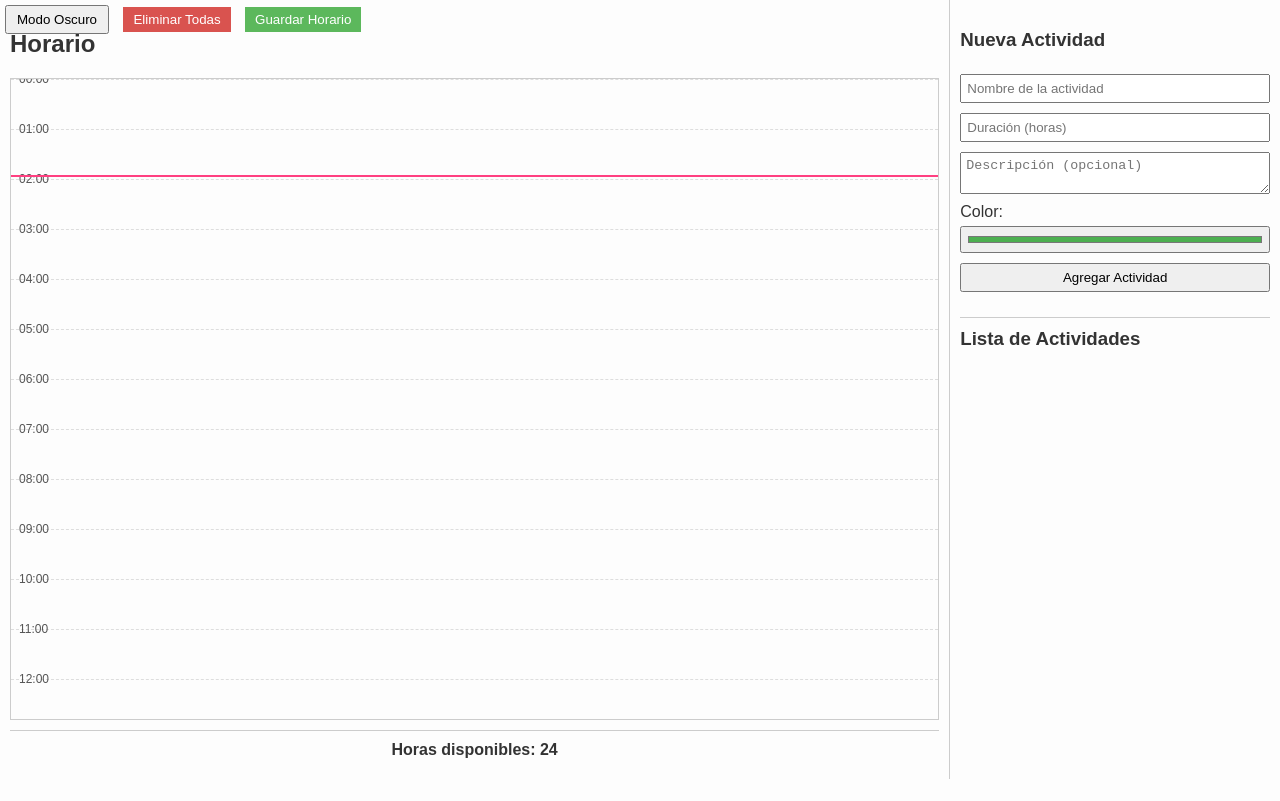
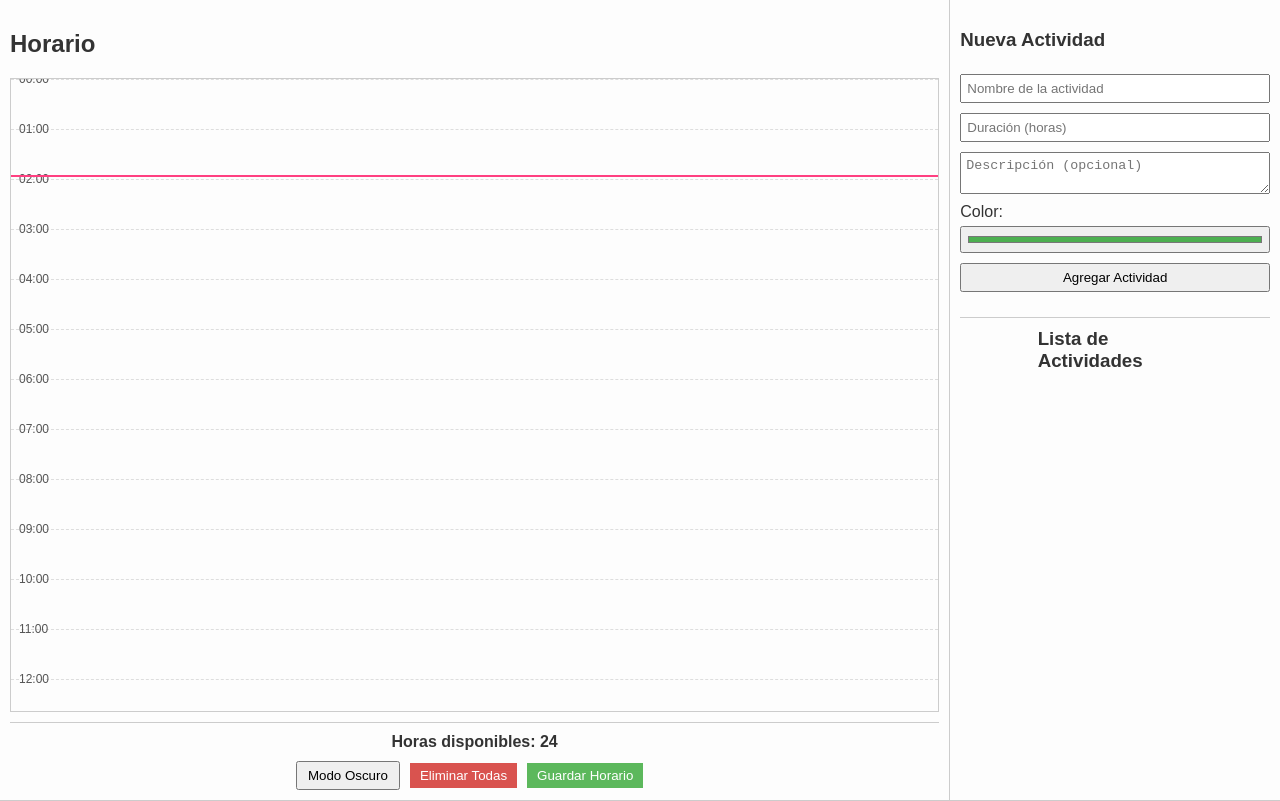
Before and after one commit to jabillino/jabillino.github.io, a plain HTML site: page index.html in a window 1280 px wide. Drawn offline with nearby package versions, Linux system fonts and the light colour scheme.

Commit message:
todo ready

```diff
--- a/index.html
+++ b/index.html
@@ -1,18 +1,14 @@
 <!DOCTYPE html>
 <html lang="es">
+
 <head>
     <meta charset="UTF-8">
     <title>Horario Interactivo</title>
     <link rel="stylesheet" href="styles.css">
 </head>
+
 <body>
     <!-- Controles globales -->
-  <div id="controls">
-    <button id="toggleModeBtn">Modo Oscuro</button>
-    <button id="deleteAllBtn" class="redBtn">Eliminar Todas</button>
-    <button id="saveScheduleBtn" class="greenBtn">Guardar Horario</button>
-  </div>
-
     <div class="container">
         <!-- Sección del horario -->
         <div class="schedule-container">
@@ -24,8 +20,12 @@
                 <div id="timeIndicator"></div>
             </div>
             <div id="availableHours">Horas disponibles: 24</div>
+            <div id="controls">
+                <button id="toggleModeBtn">Modo Oscuro</button>
+                <button id="deleteAllBtn" class="redBtn">Eliminar Todas</button>
+                <button id="saveScheduleBtn" class="greenBtn">Guardar Horario</button>
             </div>
-
+        </div>
         <!-- Sección lateral para crear y listar actividades -->
         <div class="sidebar">
             <div class="activity-form">
@@ -57,7 +57,10 @@
     </div>
 
     <!-- Librería html2canvas para guardar el horario como imagen -->
-  <script src="https://cdnjs.cloudflare.com/ajax/libs/html2canvas/1.4.1/html2canvas.min.js" integrity="sha512-BNaPH3O1IttIhWsuCjvcZHqtQGXRGEWkMBgXK4Uflw8ixGBACnIjmrhZvGSt7abKcR2QOX66Tv72WElx+f+rYQ==" crossorigin="anonymous" referrerpolicy="no-referrer"></script>
+    <script src="https://cdnjs.cloudflare.com/ajax/libs/html2canvas/1.4.1/html2canvas.min.js"
+        integrity="sha512-BNaPH3O1IttIhWsuCjvcZHqtQGXRGEWkMBgXK4Uflw8ixGBACnIjmrhZvGSt7abKcR2QOX66Tv72WElx+f+rYQ=="
+        crossorigin="anonymous" referrerpolicy="no-referrer"></script>
     <script src="script.js"></script>
 </body>
+
 </html>
--- a/script.js
+++ b/script.js
@@ -75,7 +75,7 @@ const timeIndicator = document.getElementById('timeIndicator');
 function updateTimeIndicator() {
     const now = new Date();
     // Convertir la hora actual a "hora en el horario" (0 a 24)
-  const currentHour = now.getHours() + now.getMinutes()/60 + now.getSeconds()/3600;
+    const currentHour = now.getHours() + now.getMinutes() / 60 + now.getSeconds() / 3600;
     // Calcular el "top" en base a slotHeight (la cuadrícula interna tiene 24 horas = 1200px)
     const topPos = currentHour * slotHeight;
     timeIndicator.style.top = topPos + 'px';
--- a/styles.css
+++ b/styles.css
@@ -3,38 +3,47 @@ body {
     font-family: Arial, sans-serif;
     margin: 0;
     padding: 0;
-    overflow: hidden; /* Sin scroll global */
+    overflow: hidden;
+    /* Sin scroll global */
     height: 100vh;
     background-color: #fdfdfd;
     color: #333;
     transition: background-color 0.3s, color 0.3s;
 }
+
 body.dark-mode {
     background-color: #222;
     color: #eee;
 }
+
 .container {
     display: flex;
     flex: 1;
+    border-bottom: 1px solid #ccc;
+    height: 100%;
 }
 
 /* Controles globales */
 #controls {
-    position: fixed;
-    top: 5px;
-    left: 5px;
     z-index: 1100;
+    width: 100%;
+    display: flex;
+    justify-content: center;
+    align-items: center;
 }
+
 #controls button {
     margin-right: 10px;
     padding: 5px 10px;
     cursor: pointer;
 }
+
 .redBtn {
     background-color: #d9534f;
     color: white;
     border: none;
 }
+
 .greenBtn {
     background-color: #5cb85c;
     color: white;
@@ -48,14 +57,18 @@ body {
     display: flex;
     flex-direction: column;
 }
+
 .schedule {
     position: relative;
-    height: 80vh; /* 80% de la altura de la ventana */
+    height: 80vh;
+    /* 80% de la altura de la ventana */
     border: 1px solid #ccc;
     background: #fdfdfd;
     margin-bottom: 10px;
-    overflow-y: auto;  /* Scroll solo en esta área */
+    overflow-y: auto;
+    /* Scroll solo en esta área */
 }
+
 body.dark-mode .schedule {
     background: #333;
     border-color: #555;
@@ -116,6 +129,7 @@ body {
     border-top: 1px solid #ccc;
     font-weight: bold;
 }
+
 body.dark-mode #availableHours {
     border-color: #555;
 }
@@ -129,12 +143,15 @@ body {
     overflow-y: auto;
     border-left: 1px solid #ccc;
 }
+
 body.dark-mode .sidebar {
     border-color: #555;
 }
+
 .activity-form {
     margin-bottom: 20px;
 }
+
 .activity-form input,
 .activity-form textarea,
 .activity-form button {
@@ -143,6 +160,7 @@ body {
     width: 100%;
     box-sizing: border-box;
 }
+
 .activity-form textarea {
     resize: vertical;
 }
@@ -152,10 +170,17 @@ body {
     flex: 1;
     overflow-y: auto;
     border-top: 1px solid #ccc;
-    padding-top: 10px;
+    padding-top: 40px;
+    max-height: 50vh;
+    position: relative;
 }
+
 .activity-list h3 {
     margin-top: 0;
+    position: absolute;
+    top: 10px;
+    right: 50%;
+    transform: translateX(50%);
 }
 
 /* Actividades en la lista (arrastrables) */
@@ -167,6 +192,7 @@ body {
     cursor: grab;
     border-radius: 3px;
 }
+
 .activity.dragging {
     opacity: 0.5;
 }
@@ -178,17 +204,29 @@ body {
     background: #fff;
     border: 1px solid #ccc;
     z-index: 1000;
-    box-shadow: 2px 2px 5px rgba(0,0,0,0.2);
+    box-shadow: 2px 2px 5px rgba(0, 0, 0, 0.2);
 }
+
 .context-menu ul {
     list-style: none;
     margin: 0;
     padding: 5px 0;
 }
+
 .context-menu li {
     padding: 5px 15px;
     cursor: pointer;
 }
+
 .context-menu li:hover {
     background: #eee;
 }
+
+body.dark-mode .context-menu {
+    background: #333;
+    border-color: #555;
+}
+
+body.dark-mode .context-menu li:hover {
+    background: #555;
+}
```
Also changed, not shown: pront Horario.txt (added). Lines whose indentation alone changed are shown as unchanged.
